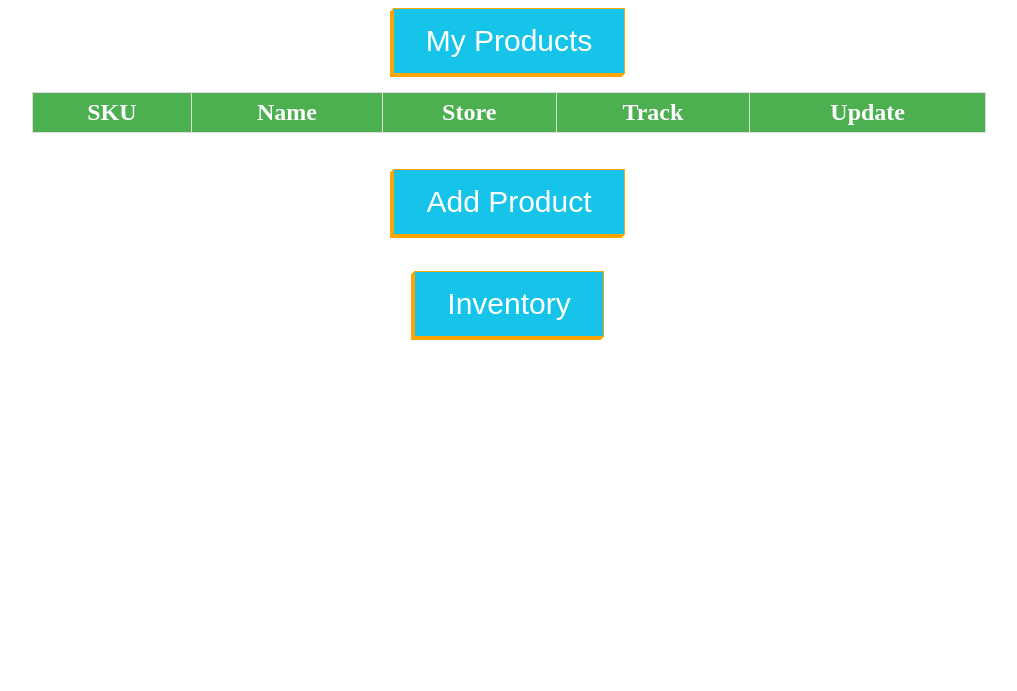
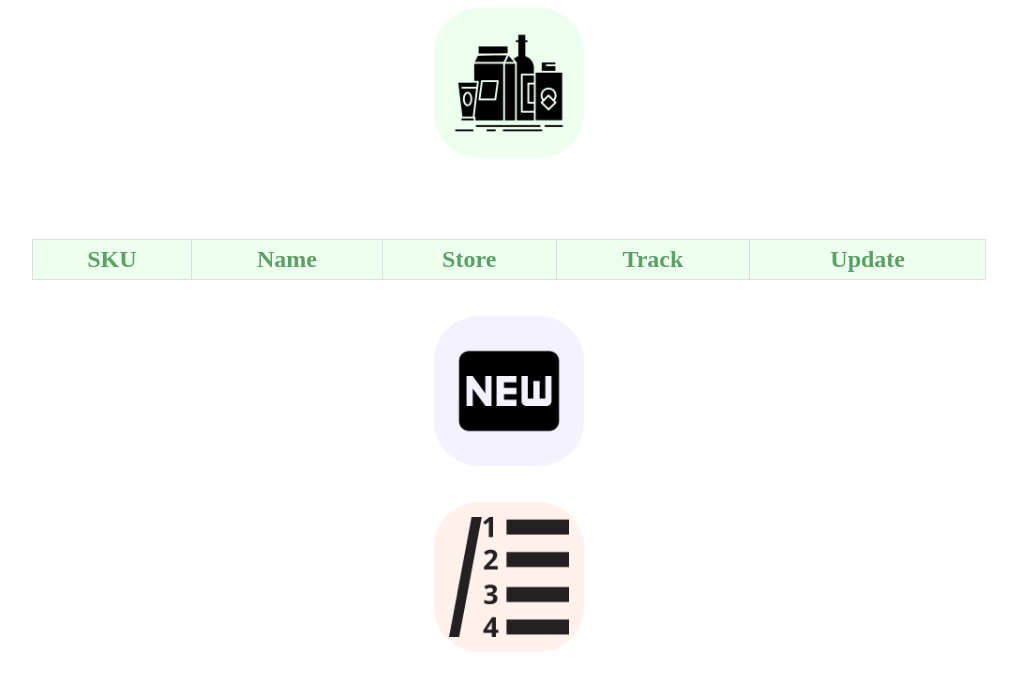
Before and after one commit to ypeng90/shopper, a Django app: template shopper/templates/shopper/index.html in a window 1280 px wide. Shown: the top 691 px of the page, without its empty margins (131-1148 px from the left). Run offline with Django 3.2, Linux system fonts and the light colour scheme; the template is opened without the code that fills it, so the values that code supplies are empty.

Commit message:
vertical UI

```diff
--- a/app/settings.py
+++ b/app/settings.py
@@ -125,9 +125,9 @@ USE_TZ = True
 
 
 # Static files (CSS, JavaScript, Images)
-# https://docs.djangoproject.com/en/3.0/howto/static-files/
+# https://docs.djangoproject.com/en/4.0/howto/static-files/
 
-STATIC_URL = '/static/'
+STATIC_URL = 'static/'
 
 # To easily get csrftoken for fetch.
 # Include {% csrf_token %} in html,
--- a/shopper/templates/shopper/index.html
+++ b/shopper/templates/shopper/index.html
@@ -9,11 +9,11 @@
                 border-collapse: collapse;
                 width: 100%;
             }
-            #products_all th, #inventory_header th {
+            #products_all th {
                 padding-top: 6px;
                 padding-bottom: 6px;
-                background-color: #4CAF50;
-                color: white;
+                background-color: #edffef;
+                color: #5ca066;
                 font-size: 24px;
                 text-align: center;
                 border: 1px solid #ddd;
@@ -21,34 +21,53 @@
             #products_all td {
                 padding-top: 3px;
                 padding-bottom: 3px;
-                background-color: #F7F1F8;
-                color: black;
+                background-color: #ecfbff;
+                color: #3e7e89;
                 font-size: 20px;
                 text-align: center;
                 border: 1px solid #ddd;
             }
-            #inventory_detail th {
+            #inventory_header th {
                 padding-top: 6px;
                 padding-bottom: 6px;
-                background-color: #D2ECDD;
-                color: blue;
+                background-color: #fff2ec;
+                color: #977363;
+                font-size: 24px;
+                text-align: center;
+                vertical-align: middle;
+            }
+            #inventory_detail th {
+                padding-top: 3px;
+                padding-bottom: 3px;
+                background-color: #fff2ec;
+                color: #977363;
                 font-size: 22px;
                 text-align: center;
             }
             #inventory_detail td {
                 padding-top: 3px;
                 padding-bottom: 3px;
-                background-color: #F7F1F8;
-                color: black;
+                background-color: #ecfbff;
+                color: #3e7e89;
                 font-size: 20px;
                 text-align: center;
             }
-            .button {
-                background-color: #16C4E9;
-                border: 1px solid orange;
-                box-shadow: -3px 3px orange, -2px 2px orange, -1px 1px orange;
+            .store_logo {
+                display: inline-block;
+                vertical-align: middle;
+                width: 25px;
+                height: 25px;
+            }
+            .section {
+                max-width: 954px;
+                margin-left: auto;
+                margin-right: auto;
+            }
+            .section_button {
+                border: none;
+                border-radius: 45px;
                 color: white;
-                padding: 15px 32px;
+                padding: 15px;
                 text-align: center;
                 text-decoration: none;
                 display: block;
@@ -56,7 +75,37 @@
                 margin: auto;
                 cursor: pointer;
             }
-            .button_small {
+            .section_button_products {
+                background-color: #edffef;
+            }
+            .section_button_add {
+                background-color: #f4f2ff;
+            }
+            .section_button_inventory {
+                background-color: #fff2ec;
+            }
+            .section_logo {
+                color: white;
+                text-align: center;
+                text-decoration: none;
+                display: inline-block;
+                font-size: 30px;
+                margin: auto;
+                cursor: pointer;
+                vertical-align: middle;
+                width: 120px;
+                height: 120px;
+            }
+            .section_logo_products {
+                background-color: #edffef;
+            }
+            .section_logo_add {
+                background-color: #f4f2ff;
+            }
+            .section_logo_inventory {
+                background-color: #fff2ec;
+            }
+            .small_button {
                 background-color: #025769;
                 border: none;
                 color: white;
@@ -68,20 +117,26 @@
                 margin: auto;
                 cursor: pointer;
             }
+            .msg {
+                text-align: center;
+                font-size: 20px;
+                color: purple;
+            }
         </style>
     </head>
     <body>
         {% csrf_token %}
 
         <!--Show all products-->
-        <div id='bulk' style="max-width: 954px; margin-left: auto; margin-right: auto">
-            <button type="button"
-                    @click.prevent="toggle"
-                    class="button">My Products</button>
+        <div id="products" class="section">
+            <button type="button" @click.prevent="toggle" class="section_button section_button_products">
+                <img src="{% static 'shopper/products.png' %}" class="section_logo section_logo_products">
+            </button>
             <div v-if="enabled">
                 {% verbatim %}
                 <br>
-                <p v-if="message" style="text-align: center; font-size: 20px; color: purple">{{ message }}</p>
+                <p v-if="message" class="msg">{{ message }}</p>
+                <p v-else class="msg"><br></p>
                 <table id="products_all">
                     <tr>
                         <th>SKU</th>
@@ -93,7 +148,11 @@
                     <tr v-for="(product, index) in products" :key="index">
                         <td>{{product.sku}}</td>
                         <td>{{product.name}}</td>
-                        <td>{{product.store}}</td>
+                        <td v-if="product.store == 'tgt'">
+                            <img src="https://retailanalysis.igd.com/portals/1/Images/retailers/Retailer%20header%20images/T/Target.png"
+                                 class="store_logo">
+                        </td>
+                        <td v-else>{{product.store}}</td>
                         <td>
                             <input type="checkbox" v-model="product.track"
                                    :checked="product.track" true-value="1" false-value="0">
@@ -110,35 +169,33 @@
         <br>
         <br>
 
-        <!--Add new SKU-->
-        <div id='add' style="max-width: 954px; margin-left: auto; margin-right: auto">
-            <button type="button"
-                    @click.prevent="toggle"
-                    class="button">Add Product</button>
+        <!--Add new product-->
+        <div id="add" class="section">
+            <button type="button" @click.prevent="toggle" class="section_button section_button_add">
+                <img src="{% static 'shopper/add.png' %}" class="section_logo section_logo_add">
+            </button>
             <div v-if="enabled">
                 {% verbatim %}
                 <br>
-                <p v-if="message" style="text-align: center; font-size: 20px; color: purple">{{ message }}</p>
+                <p v-if="message" class="msg">{{ message }}</p>
+                <p v-else class="msg"><br></p>
                 <div class="input" style="text-align: center">
                     <label style="font-size: 20px; font-weight: bold">Keyword</label>
                     &nbsp;&nbsp;
-                    <input type="text" v-model="keyword" minlength="9"
-                           maxlength="12" placeholder="8-digit SKU, 9-digit DPCI or 12/13-digit UPC" size="35">
+                    <input type="text" v-model="keyword" minlength="9" maxlength="12"
+                           placeholder="8-digit SKU, 9-digit DPCI or 12/13-digit UPC" size="35">
                     &nbsp;&nbsp;
-                    <a v-if="keyword" href="" @click.prevent="search"
-                       style="font-size: 20px; font-weight: bold">Search</a>
-                    &nbsp;&nbsp;
-                    <a v-if="keyword" :href="'https://www.target.com/s?searchTerm=' + keyword"
-                       target="_blank" style="font-size: 20px; font-weight: bold">Manual</a>
+                    <input type="button" value="Search" @click.prevent="search" class="small_button">
                     &nbsp;&nbsp;&nbsp;&nbsp;
-                    <span v-if="Object.keys(product).length"
-                          style="font-size: 20px; color: green">Matched!</span>
-                    <span v-if="fetched == 1 && !Object.keys(product).length"
-                          style="font-size: 20px; color: red">No match.</span>
+                    <a :href="'https://www.target.com/s?searchTerm=' + keyword" target="_blank">
+                        <button class="small_button">Manual</button>
+                    </a>
                 </div>
                 <div v-if="Object.keys(product).length" style="text-align: center">
                     <br>
                     <hr style="max-width: 948px; margin-left: auto; margin-right: auto">
+                    <br>
+                    <br>
                     <label style="font-size: 20px; font-weight: bold">SKU</label>
                     <input type="text" v-model="product.sku" size="20" readonly style="font-size: 18px">
                     <br>
@@ -147,10 +204,14 @@
                     <input type="text" v-model="product.name" size="64" style="font-size: 18px">
                     <br>
                     <br>
+                    <br>
+                    <br>
+                    <br>
                     <div>
-                        <input type="submit" value="Submit" @click.prevent="add" class="button_small">
-                        &nbsp;&nbsp;&nbsp;&nbsp;
-                        <input type="reset" value="Reset" @click.prevent="clear" class="button_small">
+                        <input type="submit" value="Submit" @click.prevent="add" class="small_button">
+                        &nbsp;&nbsp;&nbsp;&nbsp;&nbsp;&nbsp;&nbsp;&nbsp;
+                        &nbsp;&nbsp;&nbsp;&nbsp;&nbsp;&nbsp;&nbsp;&nbsp;
+                        <input type="reset" value="Reset" @click.prevent="clear" class="small_button">
                     </div>
                 </div>
                 {% endverbatim %}
@@ -161,21 +222,22 @@
         <br>
 
         <!--Show all inventory-->
-        <div id='inventory' style="max-width: 954px; margin-left: auto; margin-right: auto">
-            <button type="button"
-                    @click.prevent="toggle"
-                    class="button">Inventory</button>
+        <div id="inventory" class="section">
+            <button type="button" @click.prevent="toggle" class="section_button section_button_inventory">
+                <img src="{% static 'shopper/inventory.png' %}" class="section_logo section_logo_inventory">
+            </button>
             <div v-if="enabled">
                 {% verbatim %}
-                <p v-if="message" style="text-align: center; font-size: 20px; color: purple">{{ message }}</p>
                 <br>
+                <p v-if="message" class="msg">{{ message }}</p>
+                <p v-else class="msg"><br></p>
                 <div class="input" style="text-align: center">
                     <label style="font-size: 20px; font-weight: bold">Zipcode</label>
                     &nbsp;&nbsp;
                     <input type="text" v-model="zipcode" minlength="5"
                            maxlength="5" placeholder="5-digit zipcode" size="9">
                     &nbsp;&nbsp;
-                    <input type="submit" value="Check" @click.prevent="list" class="button_small">
+                    <input type="submit" value="Check" @click.prevent="list" class="small_button">
                 </div>
                 <table id="inventory_header">
                     <tr>
@@ -189,7 +251,13 @@
                         <td>
                             <table style="width:100%">
                                 <tr>
-                                    <th colspan="3">{{store.name}}</th>
+                                    <th v-if="store.store == 'tgt'" colspan="3">
+                                        <img src="https://retailanalysis.igd.com/portals/1/Images/retailers/Retailer%20header%20images/T/Target.png"
+                                             class="store_logo">&nbsp;&nbsp;{{store.name}}
+                                    </th>
+                                    <th v-else colspan="3">
+                                        {{store.name}}
+                                    </th>
                                 </tr>
                                 <tr v-for="product in store.products">
                                     <td style="width:20%">{{product.sku}}</td>
@@ -207,20 +275,17 @@
         <script src="https://unpkg.com/vue@2.6.12/dist/vue.min.js"></script>
 
         <script>
-            var bulk = new Vue({
-                el: '#bulk',
+            var products = new Vue({
+                el: '#products',
                 data: {
                     enabled: 1,
                     message: '',
-                    keyword: '',
                     products: []
                 },
                 created() {
                     fetch('/api/list_all/', {
                         method: 'post',
-                        body: JSON.stringify({
-                            'keyword': this.keyword
-                        }),
+                        body: '',
                         headers: {
                             'content-type': 'application/json',
                             'X-CSRFToken': document.querySelector('[name=csrfmiddlewaretoken]').value
@@ -238,8 +303,7 @@
                 methods: {
                     toggle() {
                         this.enabled = this.enabled ^ 1,
-                        this.message = '',
-                        this.keyword = ''
+                        this.message = ''
                     },
                     update(product) {
                         fetch('/api/update_product/', {
@@ -277,6 +341,12 @@
                     product: {}
                 },
                 methods: {
+                    clear() {
+                        this.message = '',
+                        this.keyword = '',
+                        this.fetched = 0,
+                        this.product = {}
+                    },
                     toggle() {
                         this.enabled = this.enabled ^ 1,
                         this.clear()
@@ -300,7 +370,8 @@
                         .then(json => {
                             if (json.authenticated) {
                                 this.fetched = 1,
-                                this.product = json.product
+                                this.product = json.product,
+                                this.message = json.message
                             } else {
                                 location.href = '/account/login/'
                             }
@@ -326,12 +397,6 @@
                                 location.href = '/account/login/'
                             }
                         })
-                    },
-                    clear() {
-                        this.message = '',
-                        this.keyword = '',
-                        this.fetched = 0,
-                        this.product = {}
                     }
                 }
             })
```
Also changed, not shown: shopper/views.py (+5 -3 lines), shopper/static/favicon.ico (renamed from static/favicon.ico), shopper/static/shopper/add.png (added), shopper/static/shopper/inventory.png (added), shopper/static/shopper/products.png (added), shopper/templates/shopper/target.jpg (added), 1 other file. Lines whose indentation alone changed are shown as unchanged.
